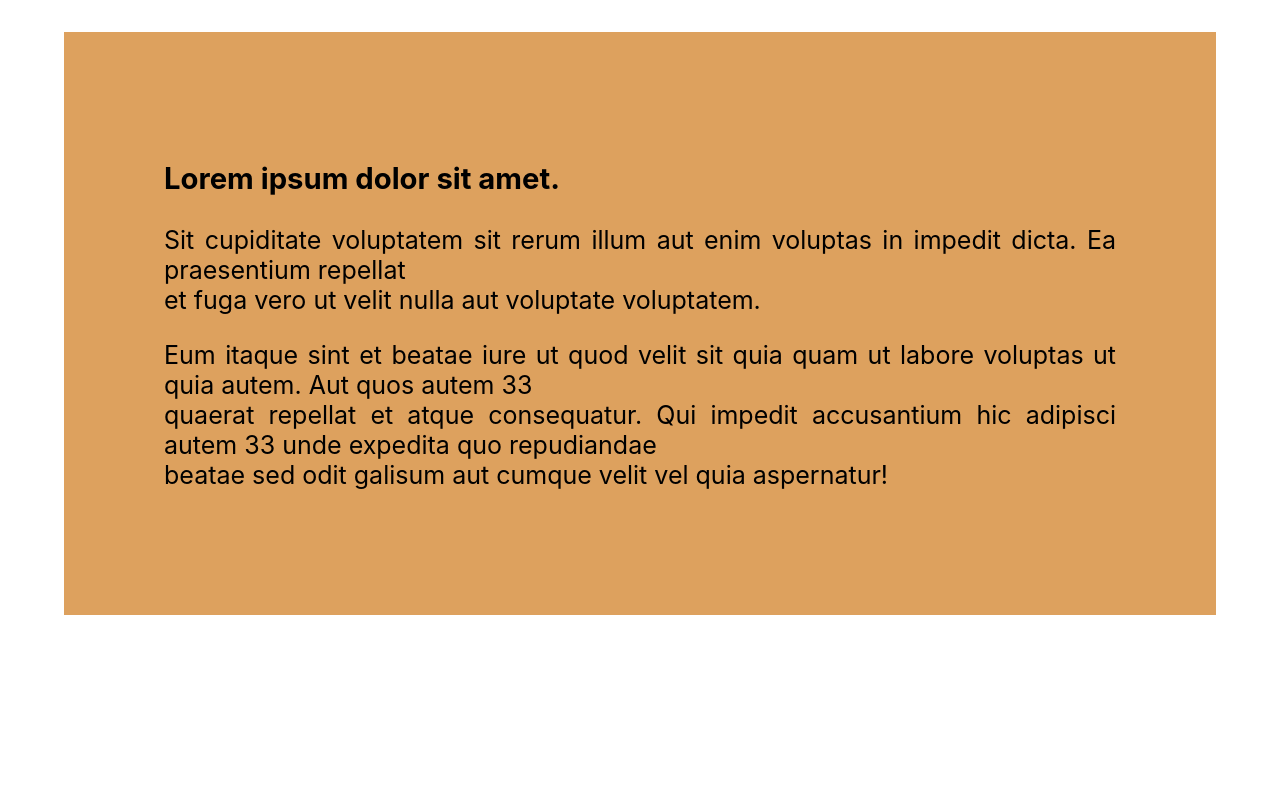
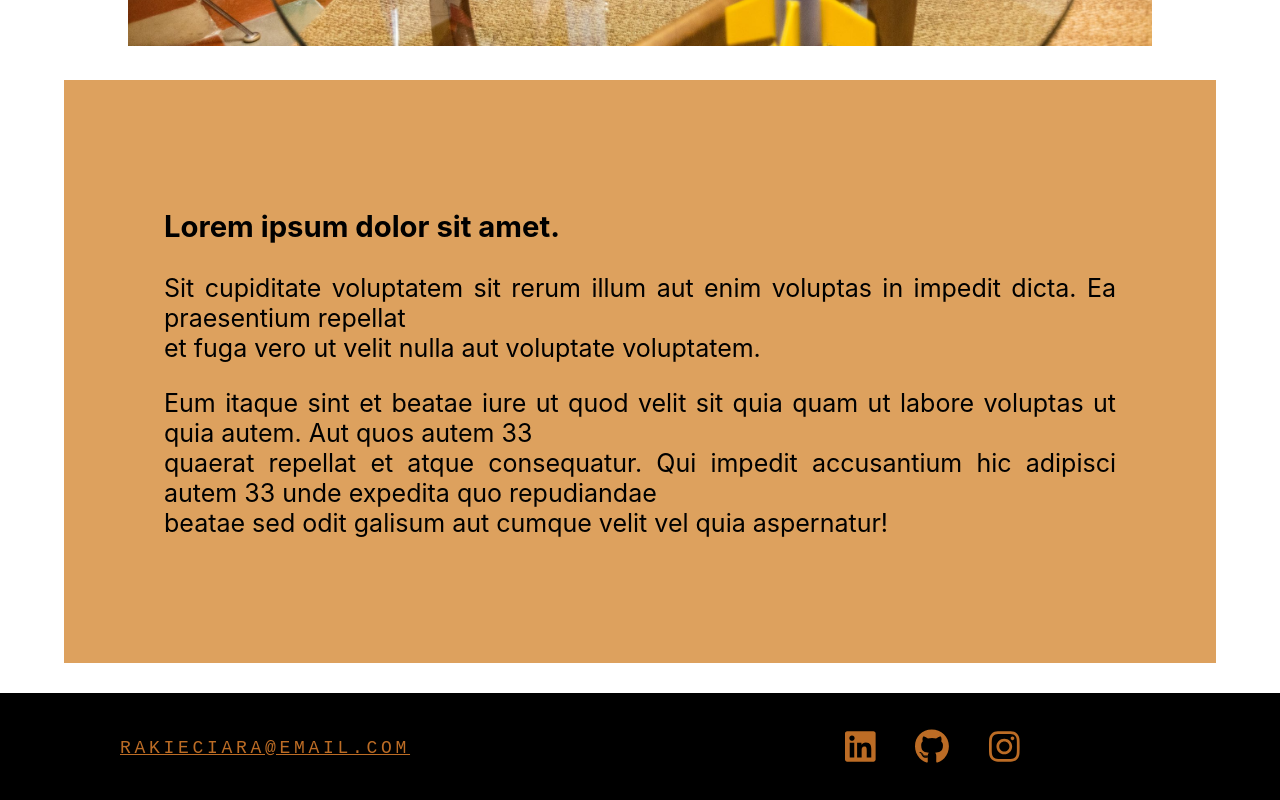
Before and after one commit to Oliweirdo/rakieciara-react, a React (Create React App) app: page / in a window 1280 px wide. Shown: the part 1022-1822 px from the top of the page. Before the commit the page ends 1637 px from the top, so only its background shows below. Built offline with nearby package versions, Linux system fonts and the light colour scheme.

Commit message:
add footer

```diff
--- a/package.json
+++ b/package.json
@@ -12,6 +12,7 @@
     "animate.css": "^4.1.1",
     "loaders.css": "^0.1.2",
     "react": "^18.2.0",
+    "react-bootstrap": "^2.7.2",
     "react-dom": "^18.2.0",
     "react-loaders": "^3.0.1",
     "react-router-dom": "^6.8.1",
--- /dev/null
+++ b/src/components/Footer/index.js
@@ -0,0 +1,63 @@
+import { faGithub, faInstagram, faLinkedin } from '@fortawesome/free-brands-svg-icons';
+import { FontAwesomeIcon } from '@fortawesome/react-fontawesome';
+import { NavLink } from 'react-router-dom';
+import './index.scss';
+
+const Footer = () => {
+    return (
+        <div className='footer'>
+              <div className='box'>
+<NavLink className="email"
+    to="/"> RAKIECIARA@email.com
+  </NavLink>
+  </div>
+            <ul className='footer'>
+                <li>
+                    <NavLink>
+                        <a
+                            href=""
+                            target="_blank"
+                            rel="noreferrer"
+                        >
+                            <FontAwesomeIcon
+                                icon={faLinkedin}
+                                className="anchor-icon"
+                            />
+                        </a>
+                    </NavLink>
+                </li>
+                <li>
+                    <NavLink>
+                        <a
+                            href=""
+                            target="_blank"
+                            rel="noreferrer"
+                        >
+                            <FontAwesomeIcon
+                                icon={faGithub}
+                                className="anchor-icon"
+                            />
+                        </a>
+                    </NavLink>
+                </li>
+                <li>
+                    <NavLink>
+                        <a
+                            href=""
+                            target="_blank"
+                            rel="noreferrer"
+                        >
+                            <FontAwesomeIcon
+                                icon={faInstagram}
+                                className="anchor-icon"
+                            />
+                        </a>
+                    </NavLink>
+                </li>
+            </ul>
+        </div>)
+}
+
+
+
+export default Footer
--- /dev/null
+++ b/src/components/Footer/index.scss
@@ -0,0 +1,44 @@
+@import '../../App.scss';
+
+.footer {
+    display: flex;
+    background-color: black;
+    align-items: center;
+    justify-content: space-between;
+    list-style: none;
+    display: flex;
+    padding-right: 15vh;
+
+    @media screen and (max-width:500px) {
+        flex-direction: column;
+        padding: 5vh;
+        letter-spacing: 1.5px;
+        height: auto;
+    }
+
+}
+
+.anchor-icon {
+    color: $secondary-color;
+    font-size: 35px;
+    margin: 20px;
+
+}
+
+.email {
+    padding-left: 15vh;
+    margin: 0 auto;
+    color: $secondary-color;
+    font-size: large;
+    margin-top: 4vh;
+    text-transform: uppercase;
+    line-height: .6em;
+    letter-spacing: 3.7px;
+    font-family: 'Space Mono', monospace;
+
+
+    @media screen and (max-width:500px) {
+        padding: 0%;
+
+    }
+}
--- a/src/components/Layout/index.js
+++ b/src/components/Layout/index.js
@@ -2,19 +2,17 @@ import './index.scss';
 import '../Navbar/index.js';
 import Navbar from '../Navbar';
 import { Outlet } from 'react-router-dom';
+import Footer from '../Footer';
 
 const Layout = () => {
-    return (
-        <div className='App'>
-         <Navbar/>
-         <div className='page'>
-         <span className="tags top-tags">&lt;body&gt;</span>
-            <Outlet />
-          <br />
-          <span className="bottom-tag-html">&lt;/html&gt;</span>
-      </div>
+  return (
+    <div className='App'>
+      <Navbar />
+      <Outlet />
+      <Footer />
     </div>
-)
+
+  )
 
 }
 
--- a/src/components/Layout/index.scss
+++ b/src/components/Layout/index.scss
@@ -1,39 +1,29 @@
 @import '../../App.scss';
+
 
 .page {
     width: 100%;
     height: 100%;
+    position: absolute;
 
-}
-
-.top-tags {
-    bottom: auto;
-}
-
-.tags {
-    color: $text-color;
-    position: absolute;
-    bottom: 0;
-    font-size: 25px;
-    font-family: 'Josefin Sans', sans-serif;
-    color: black;
-}
-
-.bottom-tag-html {
-    margin-left: -20px;
 }
 
 .container {
     width: 100%;
     will-change: contents;
-    height: 90%;
-    position: absolute;
-    top: 10%;
+    height: 100%;
+   padding-top: 10%;
     margin: 0 auto;
     z-index: 1;
 
     @media screen and (max-width:500px) {
-        top: 35vh;
+        margin-top: 80%;
         width: 100%;
     }
 }
+.Footer {
+    position: fixed;
+    left: 0;
+    bottom: 0;
+    right: 0;
+  }
```
Also changed, not shown: 1 other file (tests, documents, lock files or other folders).
